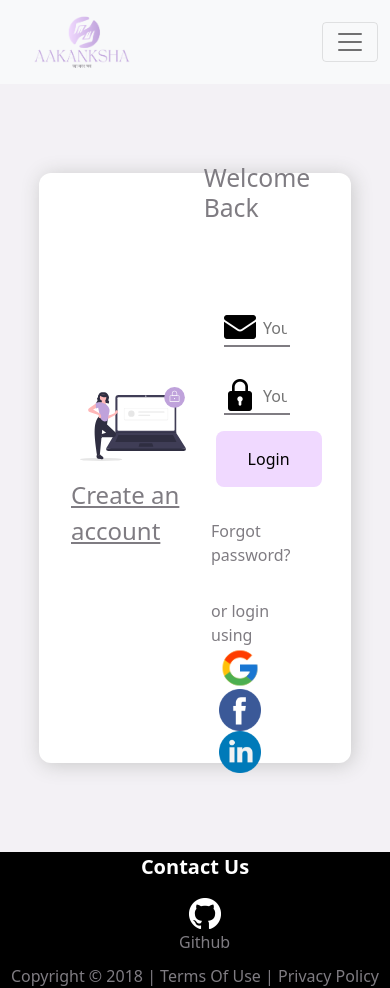
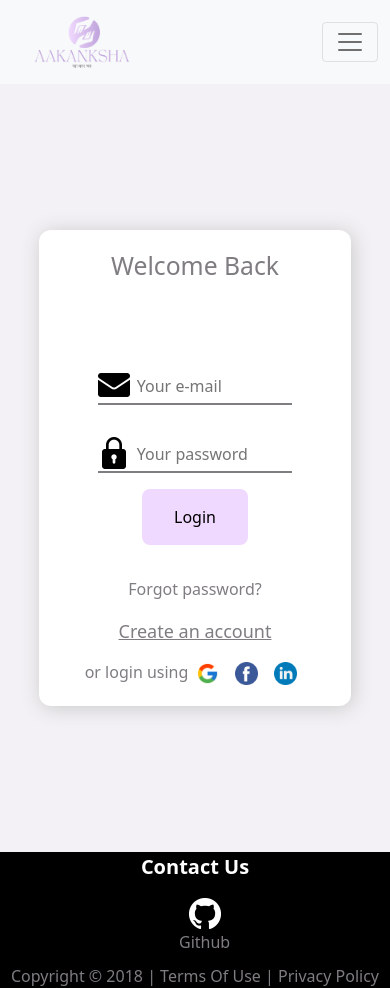
Before and after one commit to decoding-apocalypse/aashroy, a React (Create React App) app in the folder client/: page /login in a window 390 px wide. Built offline with nearby package versions, Linux system fonts and the light colour scheme.

Commit message:
made login page responsive

```diff
--- a/client/src/pages/Login.jsx
+++ b/client/src/pages/Login.jsx
@@ -46,6 +46,11 @@ const Login = (props) => {
           >
             Forgot password?
           </Link>
+          <div className={styles.create}>
+            <Link to="/signup" className="msg">
+              Create an account
+            </Link>
+          </div>
           <div className={styles.externalLinks}>
             <span className={styles.text}>or login using</span>
             <span className={styles.icons}>
--- a/client/src/pages/css/Login.module.css
+++ b/client/src/pages/css/Login.module.css
@@ -4,9 +4,12 @@
   align-items: center;
 }
 
+.create{
+  display: none;
+}
+
 .loginContainer {
   width: 80%;
-  height: 70vh;
   margin: auto;
   padding: 2rem;
   background-color: white;
@@ -86,3 +89,53 @@
   width: 42px;
   margin: 0 0.5rem;
 }
+
+
+@media only screen and (max-width:1020px) {
+
+
+  .left{
+    width: 40%;
+  }
+
+  .right{
+    width: 60%;;
+  }
+
+}
+
+
+@media only screen and (max-width:880px) {
+
+
+  .right{
+    width: 100%;
+  }
+
+  .left{
+    display: none;
+  }
+  .create{
+    position: relative;
+    bottom: 15px;
+    display: block;
+    font-size: 18px;
+  text-decoration: underline;
+  }
+
+}
+
+
+@media only screen and (max-width:630px) {
+
+  .loginContainer{
+    margin: 5px;
+    padding: 5px;
+  }
+
+  .icons img {
+  width: 23px;
+  margin: 0 0.5rem;
+}
+
+}
--- a/client/src/pages/css/Publicaware.css
+++ b/client/src/pages/css/Publicaware.css
@@ -471,6 +471,8 @@
 }
 
 
+
+
 .fundtools>h5{
    font-size:5px;
 }
```
Also changed, not shown: 1 other file (tests, documents, lock files or other folders).
